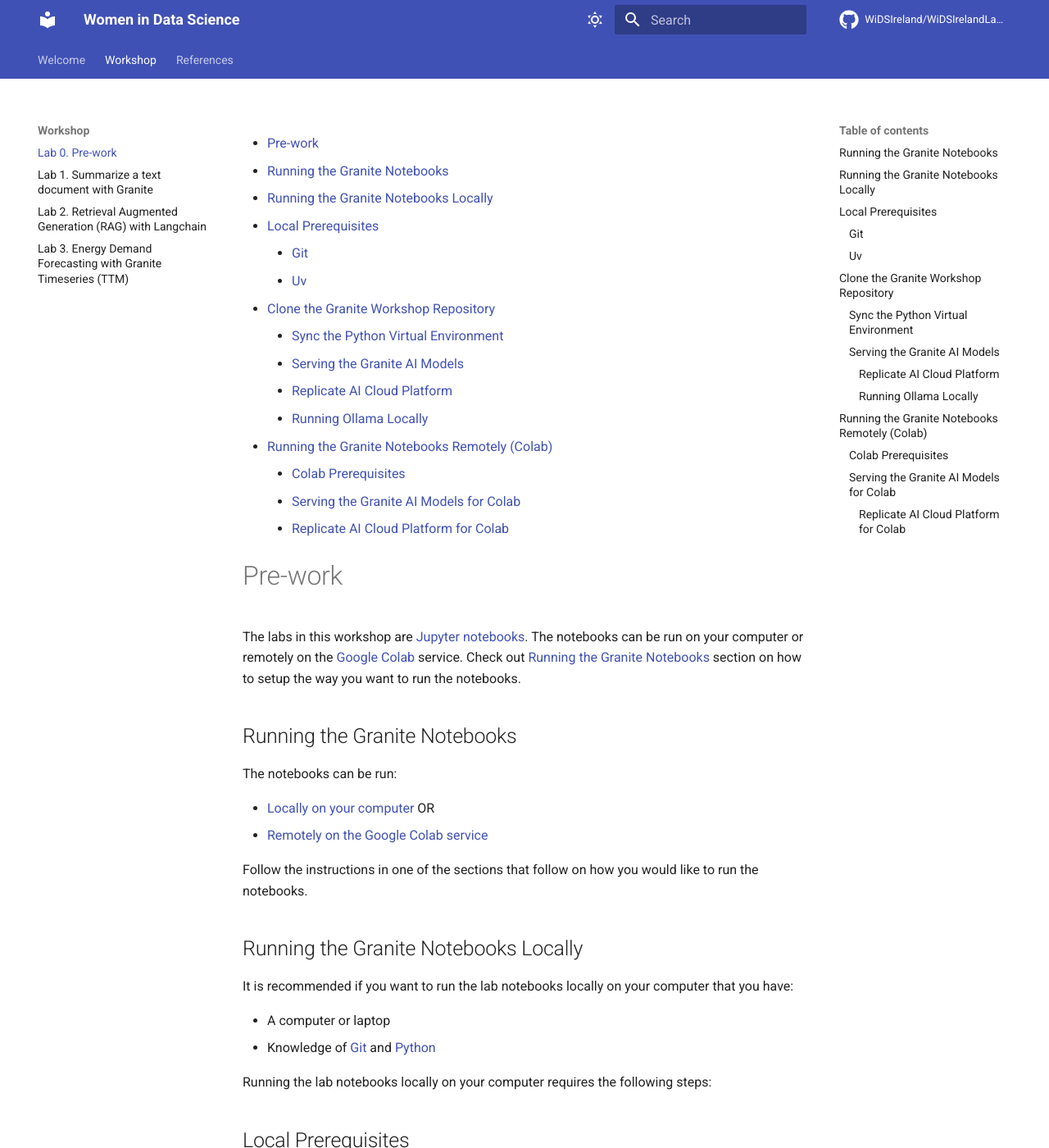
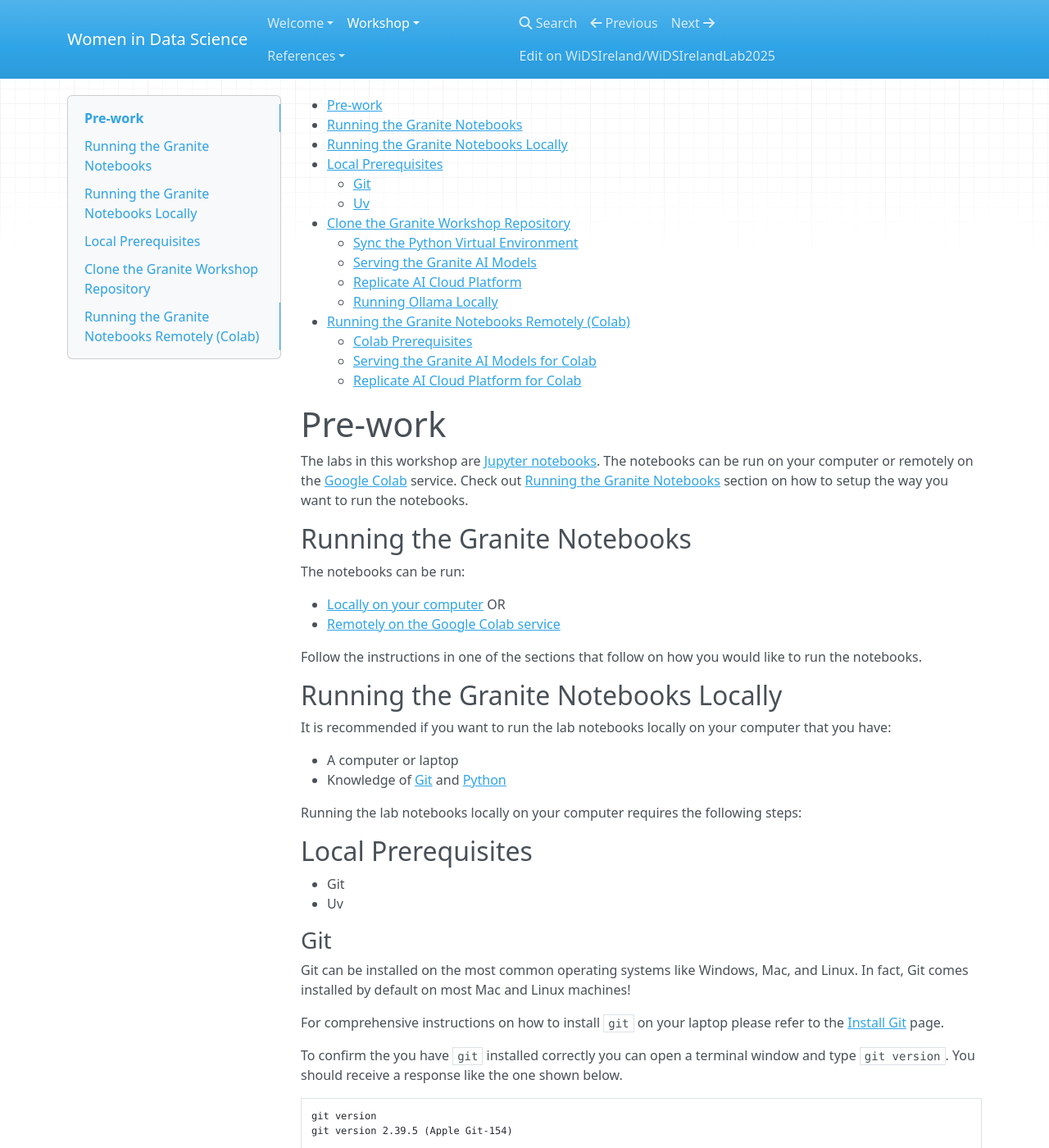
Before and after one commit to davidcolton/WiDSIrelandLab2025, an MkDocs documentation site: the page built from docs/pre-work/readme.md, in a window 1280 px wide and 1400 px high. Shown: the whole window at 82% size. Built offline with MkDocs 1.6.1, drawn with Linux system fonts in a browser that asks for light colours; nearby versions of some CDN libraries; comment, search, counter and statistics services are not loaded; some of the changed text lies outside the part shown.

Commit message:
update docs

```diff
--- a/mkdocs.yml
+++ b/mkdocs.yml
@@ -27,44 +27,3 @@
 
 # Copyright
 copyright: Copyright &copy; 2024- IBM Research
-
-# Extensions
-markdown_extensions:
-  - admonition
-  - pymdownx.highlight:
-      anchor_linenums: true
-      line_spans: __span
-      pygments_lang_class: true
-  - pymdownx.inlinehilite
-  - pymdownx.snippets
-  - pymdownx.superfences
-  - pymdownx.arithmatex:
-      generic: true
-
-# Theme
-theme:
-  icon:
-    repo: fontawesome/brands/github
-  features:
-    - navigation.top
-    - content.code.copy
-    - navigation.tabs
-  name: material
-  palette:
-    # Palette toggle for light mode
-
-    - scheme: default
-      primary: indigo
-      accent: black
-      toggle:
-        icon: material/weather-sunny
-        name: Switch to dark mode
-
-    # Palette toggle for dark mode
-
-    - scheme: slate
-      primary: black
-      accent: teal
-      toggle:
-        icon: material/weather-night
-        name: Switch to light mode
```
